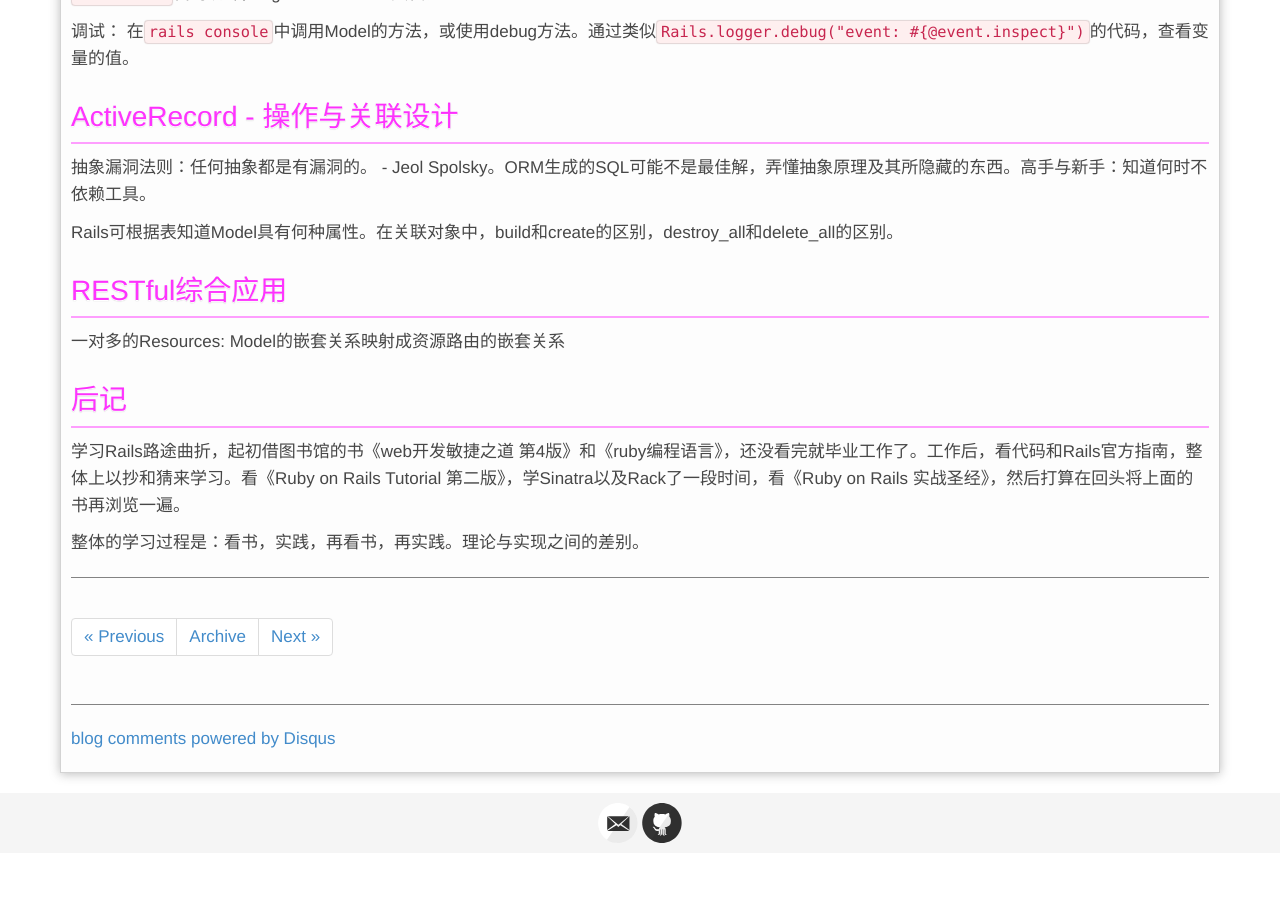
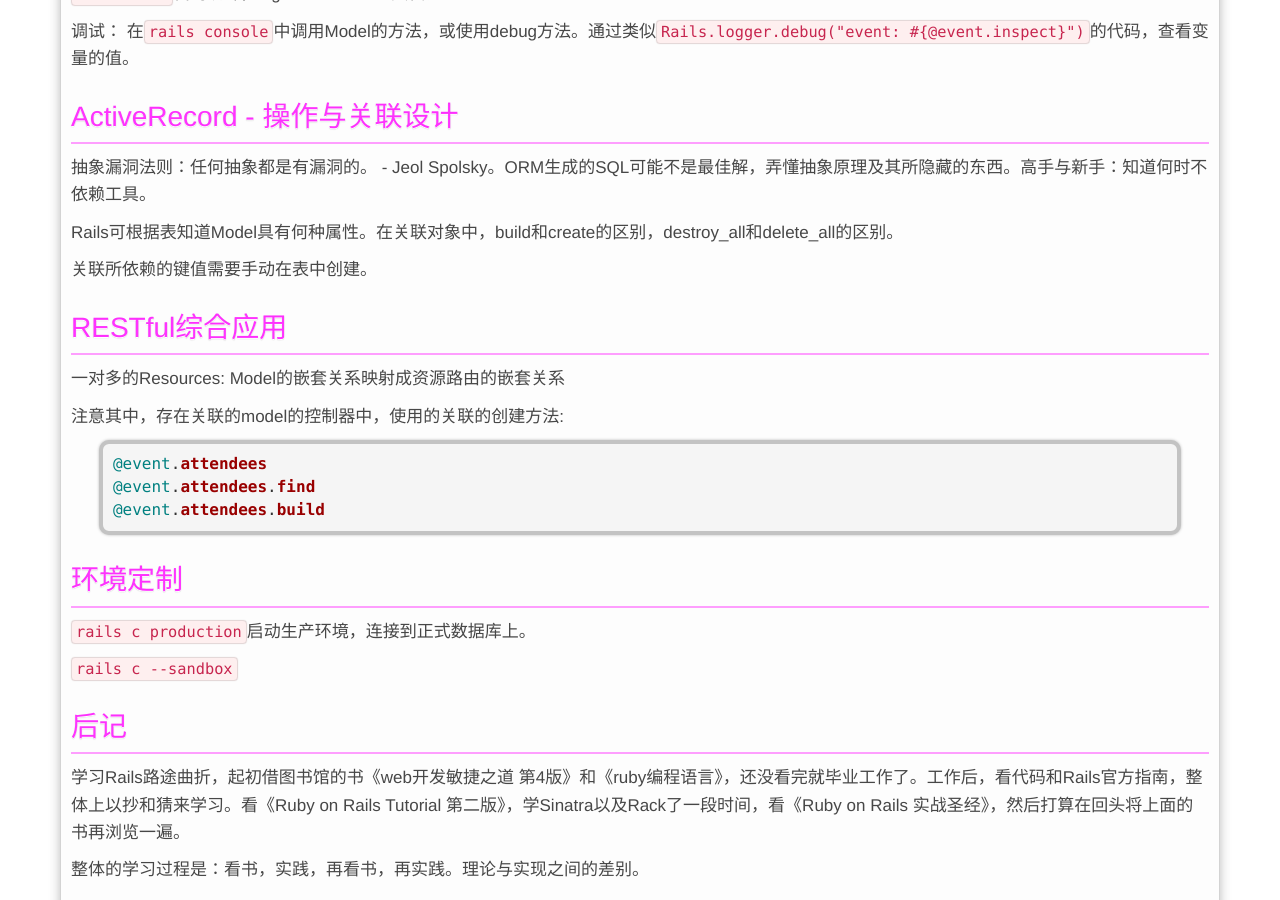
Before and after one commit to xiajian/xiajian.github.io, a Jekyll site: the page built from _posts/2014-11-21-Rails实战圣经.md, in a window 1280 px wide and 900 px high, scrolled down 2374 px. Built offline with Jekyll 4.4.1, drawn with Linux system fonts in a browser that asks for light colours; nearby versions of some CDN libraries; Markdown is read by kramdown in place of the engine named in the settings; comment, search, counter and statistics services are not loaded; before the commit the page ends 3227 px from its top, so only the background shows below that.

Commit message:
rails圣经

````diff
--- a/_posts/2014-11-21-Rails实战圣经.md
+++ b/_posts/2014-11-21-Rails实战圣经.md
@@ -99,10 +99,25 @@ end
 
 Rails可根据表知道Model具有何种属性。在关联对象中，build和create的区别，destroy_all和delete_all的区别。
 
+关联所依赖的键值需要手动在表中创建。
+
 ## RESTful综合应用
 
 一对多的Resources: Model的嵌套关系映射成资源路由的嵌套关系
 
+注意其中，存在关联的model的控制器中，使用的关联的创建方法:
+
+```ruby
+@event.attendees
+@event.attendees.find
+@event.attendees.build
+```
+
+## 环境定制
+
+`rails c production`启动生产环境，连接到正式数据库上。
+
+`rails c --sandbox`
 
 ## 后记
 
````
Also changed, not shown: 1 other file.
